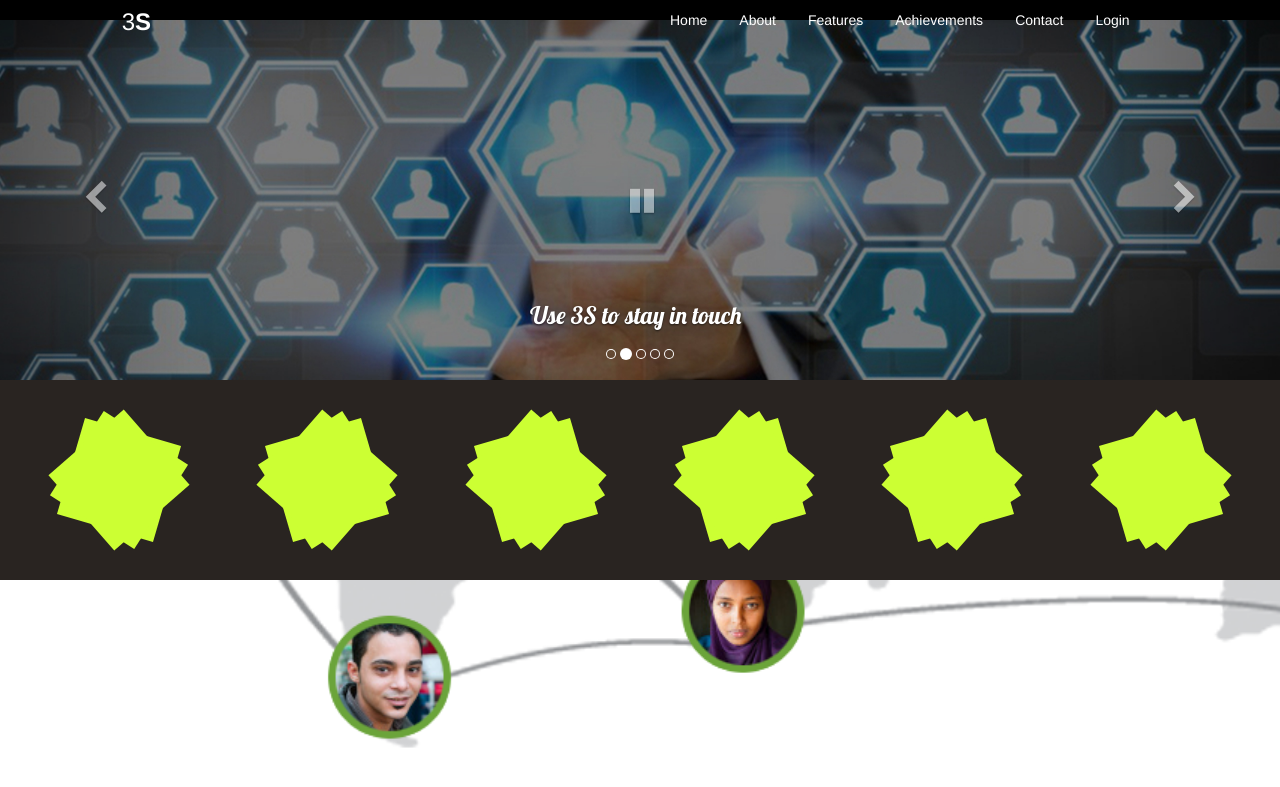
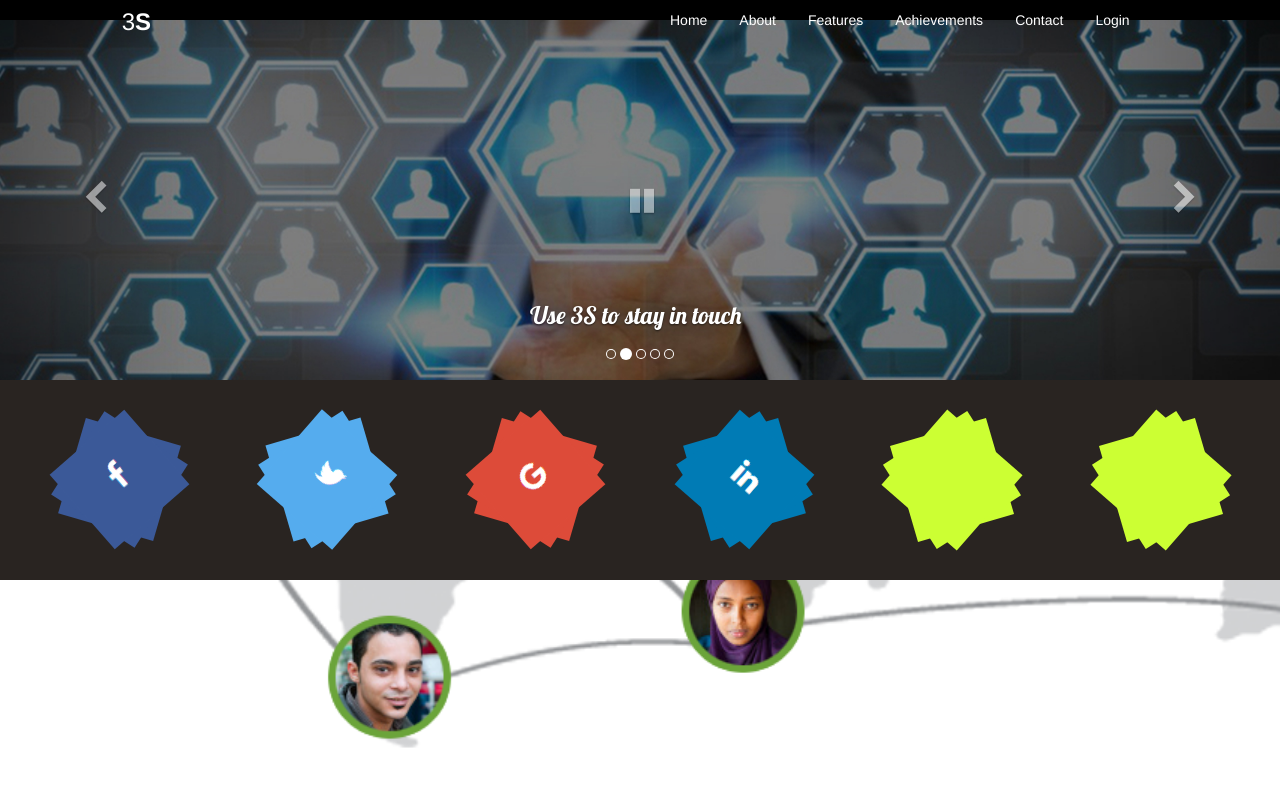
Before and after one commit to BeeSmartITsolutions/Innovative_Social_Networking_Linked_Photo_Sharing_Service_using_Referral_Program-minor-project-, a PHP site: page / in a window 1280 px wide. Shown: the top 787 px of the page. Run offline with PHP 8.4, Linux system fonts and the light colour scheme.

Commit message:
Implementation of logo animation and logo images has been added

```diff
--- a/index.php
+++ b/index.php
@@ -231,41 +231,40 @@ function validate(){
         	<div class="col-xs-12 col-sm-12 col-md-12 col-lg-12">
  			<div class="row" style="margin:50px 0px 50px 0px;">       		<center>
                 <div class="col-xs-2 col-sm-2 col-md-2 col-lg-2">
-                <div class="flap" style="background-color:#CF3; width:100px; height:100px; margin-top:auto; transform:rotate(30deg); animation:roll 3s infinite ">
+                <div class="flap" style="background-color:#3B5998; width:99px; height:99px; margin-top:auto; transform:rotate(30deg); animation:roll 3s infinite ">
+                 <div class="flap1" style="background-color:#3B5998; width:99px; height:99px; margin-top:auto; transform:rotate(30deg); animation:roll 3s infinite ">
+                 <div class="flap2" style="margin-top:auto; transform:rotate(30deg); animation:roll 3s infinite "> <img src="images/fb.png" />
 
-                <div class="flap1" style="background-color:#CF3; width:100px; height:100px; margin-top:auto; transform:rotate(30deg); animation:roll 3s infinite ">
-
-                <div class="flap2" style="background-color:#CF3; width:100px; height:100px; margin-top:auto; transform:rotate(30deg); animation:roll 3s infinite ">
                 </div></div></div>
 
                 </div>
 
                 <div class="col-xs-2 col-sm-2 col-md-2 col-lg-2">
-                <div class="flap" style="background-color:#CF3; width:100px; height:100px; margin-top:auto; transform:rotate(30deg); animation:roll1 3s infinite ">
+                <div class="flap" style="background-color:#55ACEE; width:100px; height:99px; margin-top:auto; transform:rotate(30deg); animation:roll1 3s infinite ">
 
-                <div class="flap1" style="background-color:#CF3; width:100px; height:100px; margin-top:auto; transform:rotate(30deg); animation:roll1 3s infinite ">
+                <div class="flap1" style="background-color:#55ACEE; width:100px; height:99px; margin-top:auto; transform:rotate(30deg); animation:roll1 3s infinite ">
 
-                <div class="flap2" style="background-color:#CF3; width:100px; height:100px; margin-top:auto; transform:rotate(30deg); animation:roll1 3s infinite ">
+                <div class="flap2" style="margin-top:auto; transform:rotate(30deg); animation:roll1 3s infinite "> <img src="images/twitter.png" />
                 </div></div></div>
 
                 </div>
 
                 <div class="col-xs-2 col-sm-2 col-md-2 col-lg-2">
-                <div class="flap" style="background-color:#CF3; width:100px; height:100px; margin-top:auto; transform:rotate(30deg); animation:roll1 3s infinite ">
+                <div class="flap" style="background-color:#dd4b39; width:99px; height:99px; margin-top:auto; transform:rotate(30deg); animation:roll 3s infinite ">
 
-                <div class="flap1" style="background-color:#CF3; width:100px; height:100px; margin-top:auto; transform:rotate(30deg); animation:roll1 3s infinite ">
+                <div class="flap1" style="background-color:#dd4b39; width:99px; height:99px; margin-top:auto; transform:rotate(30deg); animation:roll 3s infinite ">
 
-                <div class="flap2" style="background-color:#CF3; width:100px; height:100px; margin-top:auto; transform:rotate(30deg); animation:roll1 3s infinite ">
+                <div class="flap2" style="margin-top:auto; transform:rotate(30deg); animation:roll 3s infinite "> <img src="images/google+.png" />
                 </div></div></div>
 
                 </div>
 
                 <div class="col-xs-2 col-sm-2 col-md-2 col-lg-2">
-                <div class="flap" style="background-color:#CF3; width:100px; height:100px; margin-top:auto; transform:rotate(30deg); animation:roll1 3s infinite ">
+                <div class="flap" style="background-color:#007bb5; width:99px; height:99px; margin-top:auto; transform:rotate(30deg); animation:roll1 3s infinite ">
 
-                <div class="flap1" style="background-color:#CF3; width:100px; height:100px; margin-top:auto; transform:rotate(30deg); animation:roll1 3s infinite ">
+                <div class="flap1" style="background-color:#007bb5; width:99px; height:99px; margin-top:auto; transform:rotate(30deg); animation:roll1 3s infinite ">
 
-                <div class="flap2" style="background-color:#CF3; width:100px; height:100px; margin-top:auto; transform:rotate(30deg); animation:roll1 3s infinite ">
+                <div class="flap2" style="margin-top:auto; transform:rotate(30deg); animation:roll1 3s infinite "> <img src="images/linkedin.png" />
                 </div></div></div>
 
                 </div>
```
Also changed, not shown: images/fb.png (added), images/google+.png (added), images/linkedin.png (added), images/pinterest.png (added), images/twitter.png (added).
